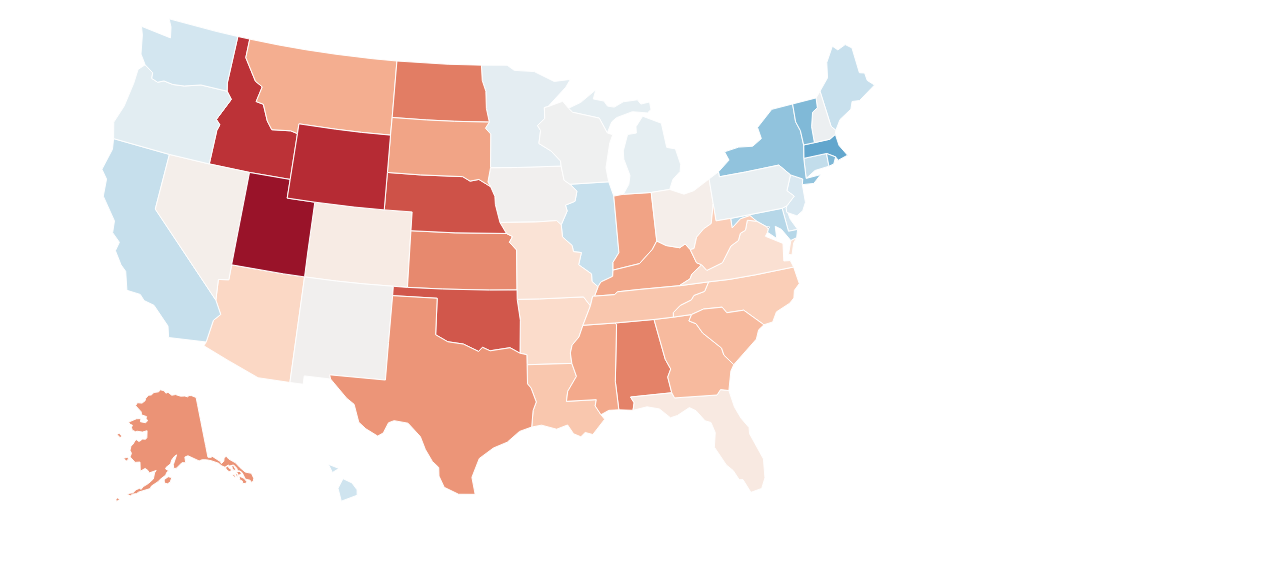
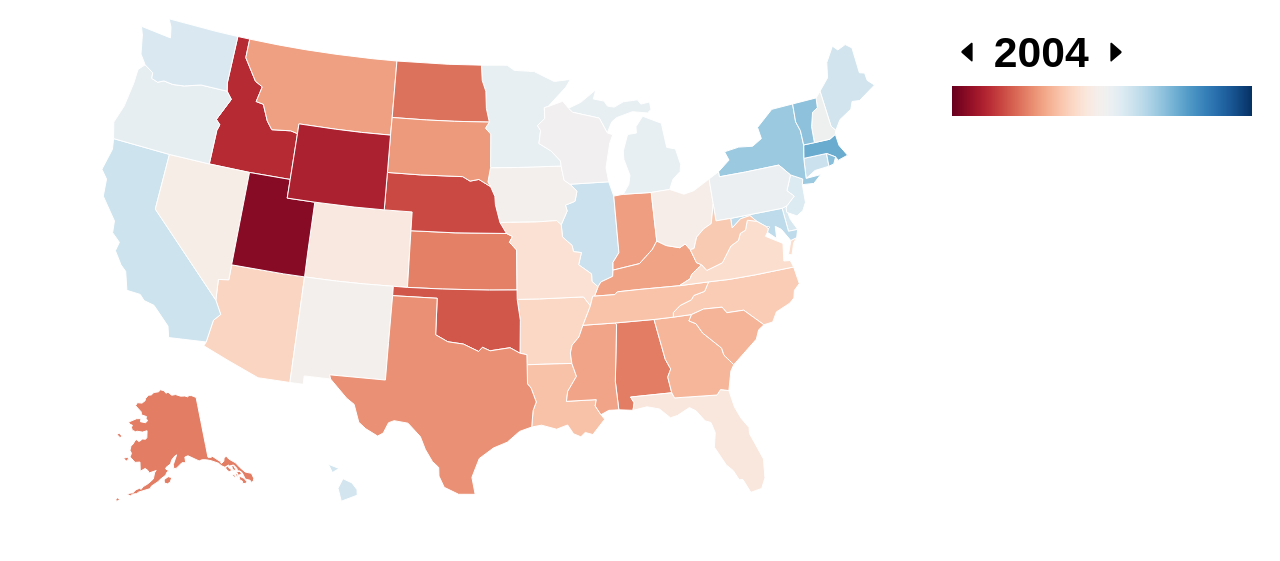
Before and after one commit to lizstarin/election-map, a plain HTML site: page index.html in a window 1280 px wide. Drawn offline with nearby package versions, Linux system fonts and the light colour scheme.

Commit message:
shows choropleth for each year (works, needs cleanup)

```diff
--- a/constants.js
+++ b/constants.js
@@ -281,3 +281,9 @@ const NEBRASKA_2012 = {
     'Romney, Mitt': 5,
     'Obama, Barack H.': 0
 };
+
+const CANDIDATES = {
+    '2004': { 'Democratic': 'Kerry, John F.', 'Republican': 'Bush, George W.' },
+    '2008': { 'Democratic': 'Obama, Barack H.', 'Republican': 'McCain, John S.' },
+    '2012': { 'Democratic': 'Obama, Barack H.', 'Republican': 'Romney, Mitt' }
+}
--- a/index.html
+++ b/index.html
@@ -2,8 +2,6 @@
 <html>
 	<head>
 		<script src="https://d3js.org/d3.v5.min.js"></script>
-		<script src="https://d3js.org/d3-array.v1.min.js"></script>
-		<script src="https://d3js.org/d3-geo.v1.min.js"></script>
 		<script src="./lodash.min.js"></script>
 		<script src="./constants.js"></script>
 		<script src="./main.js"></script>
@@ -12,9 +10,19 @@
 
 	<body>
 		<div id="container">
-	    <svg>
+	    <svg class="map-container">
 	      <g class="map"></g>
 	    </svg>
+			<nav>
+				<div class="year-selector">
+					<span class="backwards"></span>
+					<span class="year"></span>
+					<span class="forwards"></span>
+				</div>
+				<div class="legend">
+					<svg class="color-bar"></svg>
+				</div>
+			</nav>
 		</div>
 	</body>
 </html>
--- a/main.js
+++ b/main.js
@@ -1,5 +1,125 @@
 var projection = d3.geoAlbersUsa();
 var path = d3.geoPath().projection(projection);
+var results, color;
+
+var getVotes = function(year, state_abbrev, candidate) {
+	var key = year + '_' + state_abbrev;
+	return results[key][candidate].votes;
+};
+
+var getStateVoteTotal = function(year, state_abbrev) {
+	var key = year + '_' + state_abbrev;
+	var total = 0
+	for (candidate in results[key]) {
+		total += results[key][candidate].votes;
+	}
+	return total;
+};
+
+var getRDPointSpread = function(year, state_abbrev) {
+	var votesR = getVotes(year, state_abbrev, CANDIDATES[year]['Republican']);
+	var votesD = getVotes(year, state_abbrev, CANDIDATES[year]['Democratic']);
+	var total = getStateVoteTotal(year, state_abbrev);
+
+	return (votesD - votesR) / total * 100;
+};
+
+var createMap = function(mapData) {
+	const geoJson = mapData.geojson;
+	const results2004 = mapData.json2004;
+	const results2008 = mapData.json2008;
+	const results2012 = mapData.json2012;
+
+	var u = d3.select('#container g.map')
+		.selectAll('path')
+		.data(geoJson.features);
+
+	u.enter()
+  .append('path')
+  .attr('d', path);
+
+  const years = ['2004', '2008', '2012'];
+  var yearCounter = 0;
+
+  defineColor();
+  createLegend();
+  updateMap(years[yearCounter % 3]);
+
+  d3.select('.backwards').on('click', function() {
+  	yearCounter -= 1;
+  	updateMap(years[yearCounter % 3]);
+  })
+
+  d3.select('.forwards').on('click', function() {
+  	yearCounter += 1;
+  	updateMap(years[yearCounter % 3]);
+  })
+};
+
+var defineColor = function() {
+	color = d3.scaleSequential(d3.interpolateRdBu).domain([-50, 50]);
+};
+
+var updateMap = function(year) {
+	colorStates(year);
+	updateLegend(year);
+};
+
+var createLegend = function() {
+  var barWidth = 300;
+  var barHeight = 30;
+
+  var colorBar = d3.select('.color-bar')
+    .attr('width', barWidth)
+    .attr('height', barHeight)
+    .append('g');
+
+  colorBar.selectAll('lines')
+  		.data(d3.range(barWidth), function(d) { return d; })
+  	.enter().append('rect')
+  		.attr('class', 'line')
+  		.attr('x', function(d, i) { return i; })
+  		.attr('y', 0)
+  		.attr('height', barHeight)
+  		.attr('width', 1)
+  		.style('fill', function(d, i) { return color(d / 3 - 50); });
+};
+
+var updateLegend = function(year) {
+	d3.select('.year').text(year);
+};
+
+var colorStates = function(year) {
+  d3.selectAll('path').style('fill', function(d) {
+  	var pointSpread = getRDPointSpread(year, STATE_NTOA[d.properties.NAME]);
+  	return color(pointSpread);
+  });
+};
+
+var getMapData = function() {
+	// if (localStorage.getItem('mapData')) {
+	// 	var mapData = JSON.parse(localStorage.getItem('mapData'));
+	// 	createMap(mapData);
+	// } else {
+		var geojson = d3.json('states.json');
+		var json2004 = d3.json('results_2004.json');
+		var json2008 = d3.json('results_2008.json');
+		var json2012 = d3.json('results_2012.json');
+		Promise.all([geojson, json2004, json2008, json2012]).then(function(data) {
+			var mapData = {
+				geojson: data[0],
+				json2004: cleanResults(data[1]),
+				json2008: cleanResults(data[2]),
+				json2012: cleanResults(data[3])
+			}
+
+			results = Object.assign({}, mapData.json2004, mapData.json2008, mapData.json2012);
+
+			// localStorage.setItem('mapData', JSON.stringify(mapData));
+			createMap(mapData);
+		});
+	// }
+};
 
 // This would ideally happen on the backend
 var cleanResults = function(resultsJson) {
@@ -23,61 +143,4 @@ var cleanResults = function(resultsJson) {
 	return resultsCopy;
 };
 
-var getVotes = function(year, state_abbrev, candidate) {
-	var key = year + '_' + state_abbrev;
-	return results[key][candidate].votes;
-};
-
-var getStateVoteTotal = function(year, state_abbrev) {
-	var key = year + '_' + state_abbrev;
-	var total = 0
-	for (candidate in results[key]) {
-		total += results[key][candidate].votes;
-	}
-	return total;
-};
-
-var getAllVotes = function(json) {
-
-};
-
-var createMap = function(data) {
-	const geoJson = data[0];
-	const results2004 = data[1];
-	const results2008 = data[2];
-	const results2012 = data[3];
-
-	const resultsMerged = Object.assign({}, results2004, results2008, results2012);
-
-	var u = d3.select('#container g.map')
-		.selectAll('path')
-		.data(geoJson.features);
-
-	u.enter()
-  .append('path')
-  .attr('d', path);
-
-  // I feel okay about putting this in the global namespace!
-  results = cleanResults(resultsMerged);
-
-  colorStates();
-};
-
-var colorStates = function() {
-  d3.selectAll('path').style('fill', function(d) {
-  	var votes = getVotes('2004', STATE_NTOA[d.properties.NAME], 'Bush, George W.');
-  	var total = getStateVoteTotal('2004', STATE_NTOA[d.properties.NAME]);
-  	var color = d3.scaleSequential(d3.interpolateRdBu).domain([0.25, 0.75]);
-  	return color(1 - votes/total);
-  });
-};
-
-var getMapData = function() {
-	var geojson = d3.json('states.json');
-	var json2004 = d3.json('results_2004.json');
-	var json2008 = d3.json('results_2008.json');
-	var json2012 = d3.json('results_2012.json');
-	Promise.all([geojson, json2004, json2008, json2012]).then(function(data) {createMap(data); });
-};
-
 getMapData();
--- a/styles.css
+++ b/styles.css
@@ -1,9 +1,41 @@
+body {
+	font-family: futura, sans-serif;
+	font-weight: bold;
+	font-size: 32pt;
+}
+
+#container {
+	display: flex;
+	flex-direction: row;
+}
+
+.map-container {
+	width: 950px;
+	height: 550px;
+}
+
+nav {
+	padding: 20px;
+}
+
+.color-bar {
+/*	width: 300px;
+	height: 30px;*/
+}
+
 path {
 	fill: #eee;
 	stroke: #fff;
 }
 
-#container svg {
-	width: 950px;
-	height: 550px;
+.backwards {
+	width: 30px;
+	height: 30px;
+	content: url('left.svg');
 }
+
+.forwards {
+	width: 30px;
+	height: 30px;
+	content: url('right.svg');
+}
```
Also changed, not shown: left.svg (added), right.svg (added).
